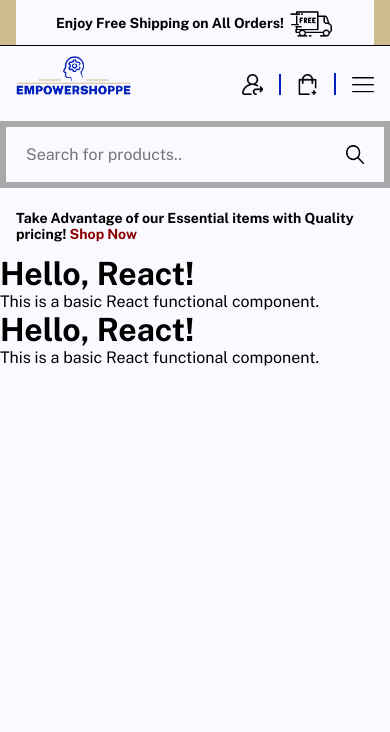
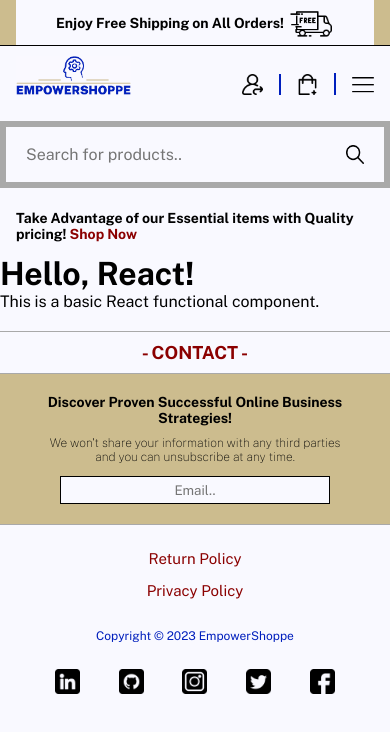
Before and after one commit to Deshane-McKenzie/empowershoppe-client, a React (Create React App) app: page /privacy-policy in a window 390 px wide. Shown: the top 732 px of the page. Built offline with nearby package versions, Linux system fonts and the light colour scheme.

Commit message:
completed footer on mobile/tablet/desktop screen sizes. added navigation to links and confirmed code written is clean and organized

```diff
--- a/src/components/Footer/Footer.js
+++ b/src/components/Footer/Footer.js
@@ -1,12 +1,62 @@
 import './Footer.scss';
+import EmpowerShoppeLogo from '../../assets/logo/empowershoppe-logo.png'
+import LinkedInIcon from '../../assets/icons/linkedin.png';
+import GitHubIcon from '../../assets/icons/github.png';
+import InstagramIcon from '../../assets/icons/instagram.png';
+import TwitterIcon from '../../assets/icons/twitter-sign.png';
+import FacebookIcon from '../../assets/icons/facebook.png';
+import { useNavigate } from 'react-router-dom';
 
 
 function Footer() {
+
+  const navigate = useNavigate();
+
+    const handleReturnNavigation = () => {
+      navigate('/return-policy');
+    };
+
+    const handlePrivacyNavigation = () => {
+      navigate('/privacy-policy');
+    };
+
+    const handleContactNavigation = () => {
+      navigate('/contact');
+    };
+
+    const handleLogoNavigation = () => {
+      navigate('/')
+    }
+
+
     return (
       <>
-      <div>
-        <h1>Hello, React!</h1>
-        <p>This is a basic React functional component.</p>
+      <div className="footer">
+        <div>
+          <h2 className="footer__heading" onClick={handleContactNavigation}>- CONTACT -</h2>
+        </div>
+        <div className="footer__sign-up-wrapper">
+          <h2 className="footer__sign-up-heading">Discover Proven Successful Online Business Strategies!</h2>
+          <h3 className="footer__sign-up-subheading">We won't share your information with any third parties and you can unsubscribe at any time.</h3>
+          <input placeholder="Email.." className="footer__sign-up" />
+        </div>
+        <div className="footer__links-container">
+          <img src={EmpowerShoppeLogo} className="footer__logo" alt="EmpowerShoppe Logo" onClick={handleLogoNavigation} />
+            <div className="footer__links">
+              <h2 className="footer__return" onClick={handleReturnNavigation}>Return Policy</h2>
+              <h2 className="footer__privacy" onClick={handlePrivacyNavigation}>Privacy Policy</h2>
+            </div>
+        </div>
+        <div className="footer__copy-social-wrapper">
+          <h3 className="footer__copyright">Copyright &copy; 2023 EmpowerShoppe</h3>
+            <div className="footer__social">
+              <a href="https://www.linkedin.com/in/deshanemckenzie/" rel="noreferrer" target="_blank"><img src={LinkedInIcon} className="footer__social-linkedin" alt="LinkedIn Icon" /></a>
+              <a href="https://github.com/Deshane-McKenzie" rel="noreferrer" target="_blank"><img src={GitHubIcon} className="footer__social-github" alt="Github Icon" /></a>
+              <a href="https://www.instagram.com/empowershoppe/" rel="noreferrer" target="_blank"><img src={InstagramIcon} className="footer__social-insta" alt="Instagram Icon" /></a>
+              <a href="https://www.twitter.com/empowershoppe/" rel="noreferrer" target="_blank"><img src={TwitterIcon} className="footer__social-twitter" alt="Twitter Icon"/></a>
+              <a href="https://www.facebook.com/people/EmpowerShoppe/100095436948215/" rel="noreferrer" target="_blank"><img src={FacebookIcon} className="footer__social-facebook" alt="Facebook Icon" /></a>
+            </div>
+        </div>
       </div>
       </>
     );
--- a/src/components/Footer/Footer.scss
+++ b/src/components/Footer/Footer.scss
@@ -1,2 +1,176 @@
 @use '../../styles/mixins' as *;
 @use '../../styles/variables' as *;
+
+
+
+.footer {
+
+    &__heading {
+        display: flex;
+        justify-content: center;
+        border-top: 1px solid darkgrey;
+        border-bottom: 1px solid darkgrey;
+        margin-top: 20px;
+        font-size: 18px;
+        padding: 10px 0;
+        font-weight: 700;
+        color: darkred;
+    }
+
+    &__sign-up {
+        margin: 0 60px 20px 60px;
+        text-align: center;
+        padding: 5px 0;
+        border: 1px solid black;
+
+            @include desktop {
+                margin: 0 350px 20px 350px;
+            }
+
+                &-wrapper {
+                    border-bottom: 1px solid darkgrey;
+                    display: flex;
+                    justify-content: center;
+                    flex-direction: column;
+                    background-color: #ccbc8e;
+                }
+
+                &-heading {
+                    font-size: 14px;
+                    text-align: center;
+                    background-color: #ccbc8e;
+                    color: black;
+                    padding: 20px 20px 10px 20px;
+                }
+
+                &-subheading {
+                    font-weight: 100;
+                    font-size: 12px;
+                    padding: 0 45px 12px;
+                    text-align: center;
+                    background-color: #ccbc8e;
+                    color: black;
+                }
+    }
+
+    &__links {
+        @include tablet{
+            display: flex;
+            align-items: center;
+            padding-top: 30px;
+        }
+
+
+            &-container {
+                @include tablet {
+                    display: flex;
+                    justify-content: space-between;
+                    width: 100%;
+                    padding: 10px 134px 16px 54px;
+                    border-bottom: 1px solid darkgrey;
+                }
+
+                @include desktop {
+                    padding: 10px 255px 16px 153px;
+                }
+            }
+    }
+
+    &__logo {
+        display: none;
+
+            @include tablet {
+                display: initial;
+                width: 215px;
+            }
+    }
+
+    &__return {
+        font-size: 15px;
+        font-weight: 400;
+        display: flex;
+        justify-content: center;
+        color: darkred;
+        padding: 25px 0 15px 0;
+
+            @include tablet {
+                padding: 15px 0
+            }
+    }
+
+    &__privacy {
+        font-size: 15px;
+        font-weight: 400;
+        display: flex;
+        justify-content: center;
+        color: darkred;
+        margin-bottom: 30px;
+
+            @include tablet {
+                margin-bottom: initial;
+                padding-left: 25px;
+            }
+    }
+
+    &__copy-social-wrapper {
+        @include tablet{
+            display: flex;
+            justify-content: space-around;
+            padding: 5px 16px 16px;
+            align-items: center;
+        }
+
+        @include desktop {
+            padding: 5px 64px 16px;
+        }
+
+    }
+
+    &__copyright {
+        font-size: 12px;
+        font-weight: 400;
+        display: flex;
+        justify-content: center;
+        margin: 15px 0 10px 0;
+        color: #001fbd;
+
+            @include tablet {
+                font-size: 13px;
+            }
+    }
+
+    &__social {
+        display: flex;
+        justify-content: space-evenly;
+        width: 100%;
+        padding: 16px;
+
+            @include tablet {
+                width: 50%;
+            }
+
+            @include desktop {
+                padding: 16px 0 16px 150px;
+            }
+
+                &-linkedin {
+                    width: 25px;
+                }
+
+                &-github {
+                    width: 25px;
+                }
+
+                &-insta {
+                    width: 25px;
+                }
+
+                &-twitter {
+                    width: 25px;
+                }
+
+                &-facebook {
+                    width: 25px;
+                }
+    }
+}
```
